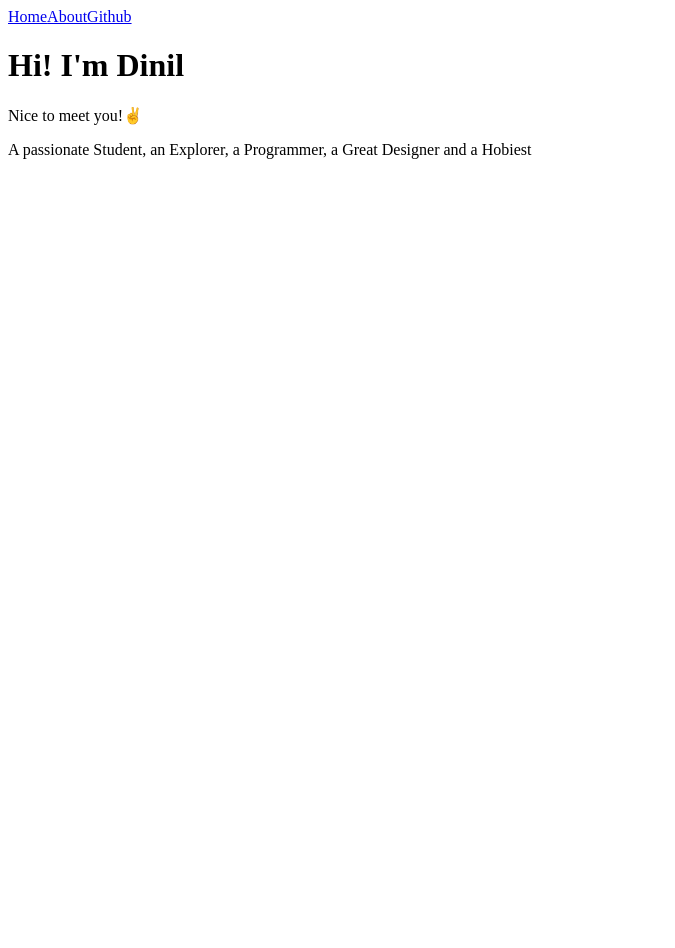
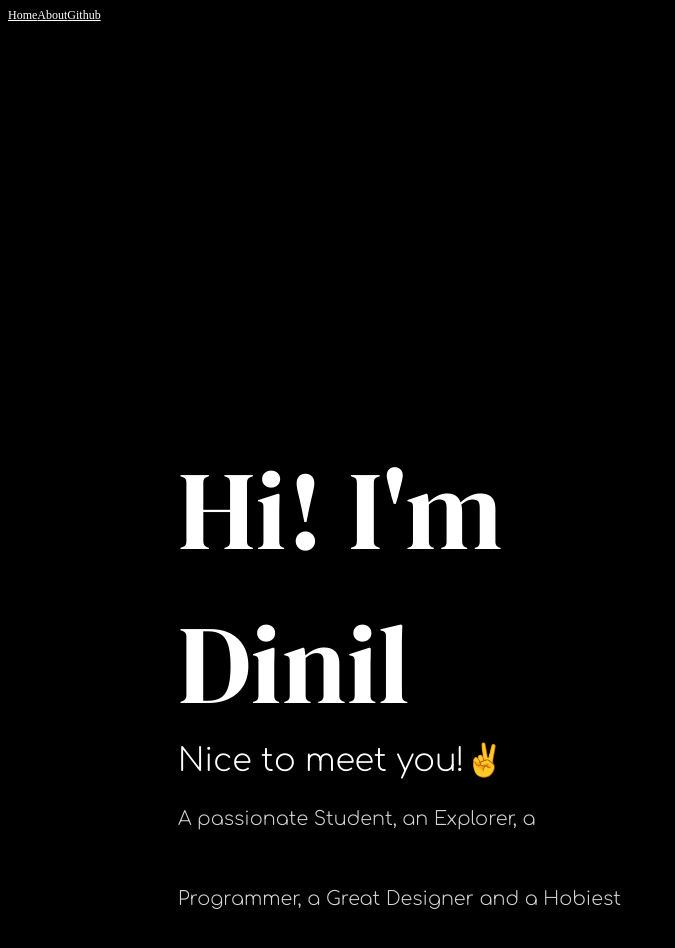
Before and after one commit to dinilrubasinghe/portfolio-gatsby-0-3, a Gatsby site: page / in a window 1280 px wide. Shown: the whole page, without its empty margins (0-675 px from the left). Before the commit the page ends 800 px from the top, so only its background shows below. Built offline with nearby package versions, Linux system fonts and the light colour scheme; Gatsby itself is replaced by a stand-in of ours.

Commit message:
Homepage style

```diff
--- a/gatsby-config.js
+++ b/gatsby-config.js
@@ -6,5 +6,5 @@
 
 module.exports = {
   /* Your site config here */
-  plugins: [],
+  plugins: [`gatsby-plugin-sass`]
 }
--- a/package.json
+++ b/package.json
@@ -16,8 +16,10 @@
   "dependencies": {
     "gatsby": "^4.22.1",
     "gatsby-plugin-fontawesome-css": "^1.2.0",
+    "gatsby-plugin-sass": "^5.22.0",
     "react": "^18.1.0",
-    "react-dom": "^18.1.0"
+    "react-dom": "^18.1.0",
+    "sass": "^1.54.9"
   },
   "devDependencies": {
     "prettier": "^2.7.1"
--- a/src/components/Layouts.js
+++ b/src/components/Layouts.js
@@ -1,9 +1,10 @@
 import React from 'react'
 import Navbar from './Navbar'
+import * as styles from '../styles/Layout.module.scss'
 
 export default function Layouts({ children }) {
   return (
-    <div className='layouts'>
+    <div className={styles.layouts}>
         <Navbar/>
         <div className='content'>
           { children }
--- a/src/pages/index.js
+++ b/src/pages/index.js
@@ -1,18 +1,20 @@
 import React from 'react'
 import Layouts from '../components/Layouts'
+import * as styles from '../styles/Home.module.scss'
 
 export default function Home () {
   return (
     <Layouts>
-      <div>
-        <div>
+      <section className={styles.row}>
+        <div className={styles.column}>
           <h1>Hi! I'm Dinil</h1>
           <p>Nice to meet you!✌️</p>
+          <p className={styles.sum}>A passionate Student, an Explorer, a Programmer, a Great Designer and a Hobiest</p>
         </div>
-        <div>
-          <p>A passionate Student, an Explorer, a Programmer, a Great Designer and a Hobiest</p>
-        </div>
-      </div>
+        {/* <div className={styles.column}>
+          <p className={styles.sum}>A passionate Student, an Explorer, a Programmer, a Great Designer and a Hobiest</p>
+        </div> */}
+      </section>
     </Layouts>
   )
 }
--- /dev/null
+++ b/src/styles/Home.module.scss
@@ -0,0 +1,39 @@
+@import url("https://fonts.googleapis.com/css2?family=DM+Serif+Display&display=swap");
+@import url("https://fonts.googleapis.com/css2?family=Comfortaa:wght@300&display=swap");
+
+$font-home-body: "Comfortaa", cambria, cursive;
+$font-home-title: "DM Serif Display", serat, cambria, cursive;
+
+.row {
+  padding: 0 5rem;
+}
+.row:after {
+  content: "";
+  display: table;
+  clear: both;
+}
+
+.column {
+  float: left;
+  width: 50%;
+  padding: 10px;
+
+  h1 {
+    font-size: 7rem;
+    font-family: $font-home-title;
+    font-weight: 100;
+    margin: 25rem 0 0 5rem;
+  }
+  p {
+    margin: 0 0 0 5rem;
+    font-size: 2rem;
+    font-family: $font-home-body;
+  }
+  .sum {
+    // margin: 28rem 0 0 5rem;
+    // padding: 0 10rem;
+    font-size: 1.2rem;
+    line-height: 5rem;
+    color: #d4d4d4;
+  }
+}
--- /dev/null
+++ b/src/styles/Layout.module.scss
@@ -0,0 +1,9 @@
+* {
+  box-sizing: border-box;
+  background-color: #000000;
+  color: #ffffff;
+
+  .layouts {
+    font-size: 12px;
+  }
+}
```
Also changed, not shown: src/pages/about.js (+16 -1 lines), static/favicon.ico, 1 other file.
